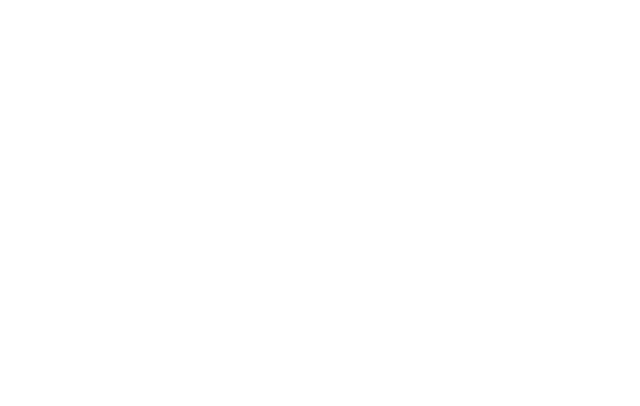
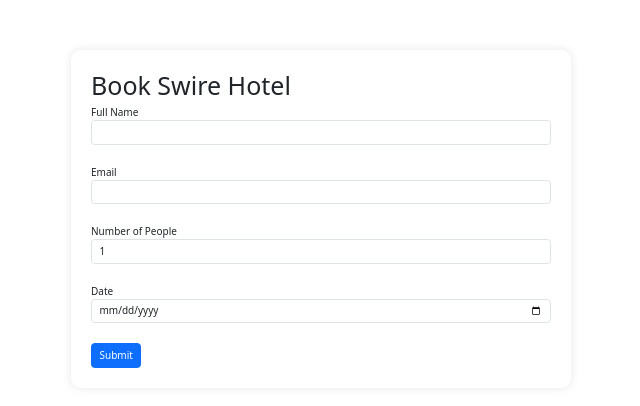
Before and after one commit to ayazhankadessova/TravelSync_Cathay, a Vue app in the folder travel-sync/: page /book-hotel in a window 1280 px wide. Before the commit this address had no page. Shown: the top 406 px of the page, without its empty margins (319-959 px from the left). Built offline with nearby package versions, Linux system fonts and the light colour scheme.

Commit message:
add: booking hotel form

```diff
--- a/travel-sync/src/router/index.js
+++ b/travel-sync/src/router/index.js
@@ -24,6 +24,15 @@
       // this generates a separate chunk (About.[hash].js) for this route
       // which is lazy-loaded when the route is visited.
       component: () => import('../views/Hotels.vue')
+    },
+    {
+      path: '/book-hotel',
+      name: 'BookHotel',
+      // route level code-splitting
+      // this generates a separate chunk (About.[hash].js) for this route
+      // which is lazy-loaded when the route is visited.
+      component: () => import('../views/BookHotel.vue'),
+      props: true
     }
   ]
 })
--- /dev/null
+++ b/travel-sync/src/views/BookHotel.vue
@@ -0,0 +1,63 @@
+<template>
+  <div class="container" style="margin-top: 50px">
+    <div class="booking-form">
+      <h1>Book Swire Hotel</h1>
+      <form @submit.prevent="submitForm">
+        <div class="form-group">
+          <label for="name">Full Name</label>
+          <input type="text" id="name" v-model="name" class="form-control" required />
+        </div>
+        <div class="form-group">
+          <label for="email">Email</label>
+          <input type="email" id="email" v-model="email" class="form-control" required />
+        </div>
+        <div class="form-group">
+          <label for="people">Number of People</label>
+          <input type="number" id="people" v-model="people" class="form-control" required min="1" />
+        </div>
+        <div class="form-group">
+          <label for="date">Date</label>
+          <input type="date" id="date" v-model="date" class="form-control" required />
+        </div>
+        <button type="submit" class="btn btn-primary">Submit</button>
+      </form>
+    </div>
+  </div>
+</template>
+
+<script>
+export default {
+  props: ['hotel'],
+  data() {
+    return {
+      name: '',
+      email: '',
+      people: 1,
+      date: ''
+    }
+  },
+  methods: {
+    submitForm() {
+      // Handle form submission
+      // Generate a random ID for the booking
+      const bookingId = Math.floor(Math.random() * 10000000)
+
+      // Display the booking ID in an alert
+      alert(`Booking created with ID: ${bookingId}`)
+    }
+  }
+}
+</script>
+
+<style scoped>
+.booking-form {
+  max-width: 500px;
+  margin: 0 auto;
+  padding: 20px;
+  box-shadow: 0 0 10px rgba(0, 0, 0, 0.1);
+  border-radius: 10px;
+}
+.form-group {
+  margin-bottom: 20px;
+}
+</style>
--- a/travel-sync/src/views/Hotels.vue
+++ b/travel-sync/src/views/Hotels.vue
@@ -8,6 +8,8 @@
             <h5 class="card-title">{{ hotel.name }}</h5>
             <p class="card-text">{{ hotel.location }}</p>
             <p class="card-text">Rating: {{ hotel.rating }}</p>
+            <button class="btn btn-primary" @click="bookHotel(hotel)">Book</button>
+            <br />
           </div>
         </div>
       </div>
@@ -15,8 +17,86 @@
   </div>
 </template>
 
+<!-- <script>
+export default {
+  data() {
+    return {
+      hotels: [
+        {
+          name: 'Monastero Santa Rosa Hotel & Spa',
+          location: 'Salerno, Italy',
+          rating: 5,
+          image:
+            'https://images.unsplash.com/photo-1566073771259-6a8506099945?ixlib=rb-1.2.1&ixid=MnwxMjA3fDB8MHxwaG90by1wYWdlfHx8fGVufDB8fHx8&auto=format&fit=crop&w=1170&q=80'
+        },
+        {
+          name: 'Grand Hotel Tremezzo',
+          location: 'Lake Como, Italy',
+          rating: 5,
+          image:
+            'https://images.unsplash.com/photo-1586974726316-c6302de6a160?ixlib=rb-1.2.1&ixid=MnwxMjA3fDB8MHxwaG90by1wYWdlfHx8fGVufDB8fHx8&auto=format&fit=crop&w=1174&q=80'
+        },
+        {
+          name: 'The Oberoi Udaivilas, Udaipur',
+          location: 'Lake Como, Italy',
+          rating: 5,
+          image:
+            'https://images.unsplash.com/photo-1498503182468-3b51cbb6cb24?ixlib=rb-1.2.1&ixid=MnwxMjA3fDB8MHxwaG90by1wYWdlfHx8fGVufDB8fHx8&auto=format&fit=crop&w=1170&q=80'
+        },
+        {
+          name: 'AKA Beverly Hills',
+          location: 'Lake Como, Italy',
+          rating: 5,
+          image:
+            'https://images.unsplash.com/photo-1549294413-26f195200c16?ixlib=rb-1.2.1&ixid=MnwxMjA3fDB8MHxwaG90by1wYWdlfHx8fGVufDB8fHx8&auto=format&fit=crop&w=1964&q=80'
+        },
+        {
+          name: 'AKA Beverly Hills',
+          location: 'Lake Como, Italy',
+          rating: 5,
+          image:
+            'https://images.unsplash.com/photo-1549294413-26f195200c16?ixlib=rb-1.2.1&ixid=MnwxMjA3fDB8MHxwaG90by1wYWdlfHx8fGVufDB8fHx8&auto=format&fit=crop&w=1964&q=80'
+        },
+        {
+          name: 'Swire Watervilla',
+          location: 'Lake Como, Italy',
+          rating: 5,
+          image:
+            'https://images.unsplash.com/photo-1594741158704-5a784b8e59fb?ixlib=rb-1.2.1&ixid=MnwxMjA3fDB8MHxwaG90by1wYWdlfHx8fGVufDB8fHx8&auto=format&fit=crop&w=1170&q=80'
+        },
+        {
+          name: 'Swire Watervilla',
+          location: 'Lake Como, Italy',
+          rating: 5,
+          image:
+            'https://images.unsplash.com/photo-1525596662741-e94ff9f26de1?ixlib=rb-1.2.1&ixid=MnwxMjA3fDB8MHxwaG90by1wYWdlfHx8fGVufDB8fHx8&auto=format&fit=crop&w=687&q=80'
+        }
+      ]
+    }
+  },
+  methods: {
+    bookHotel(hotel) {
+      this.$router.push({ name: 'BookHotel', params: { hotel: hotel } })
+    }
+  }
+}
+</script> -->
+
 <script>
+import { useRouter } from 'vue-router'
+
 export default {
+  setup() {
+    const router = useRouter()
+
+    const bookHotel = (hotel) => {
+      router.push({ name: 'BookHotel', params: { hotel: hotel } })
+    }
+
+    return {
+      bookHotel
+    }
+  },
   data() {
     return {
       hotels: [
@@ -78,7 +158,7 @@
 <style scoped>
 .hotel-image {
   width: 100%; /* This will make the image take the full width of the card */
-  height: 200px; /* This is the fixed height */
+  height: 170px; /* This is the fixed height */
   object-fit: cover; /* This will make the image cover the entire space without distorting */
 }
 .square-card {
```
